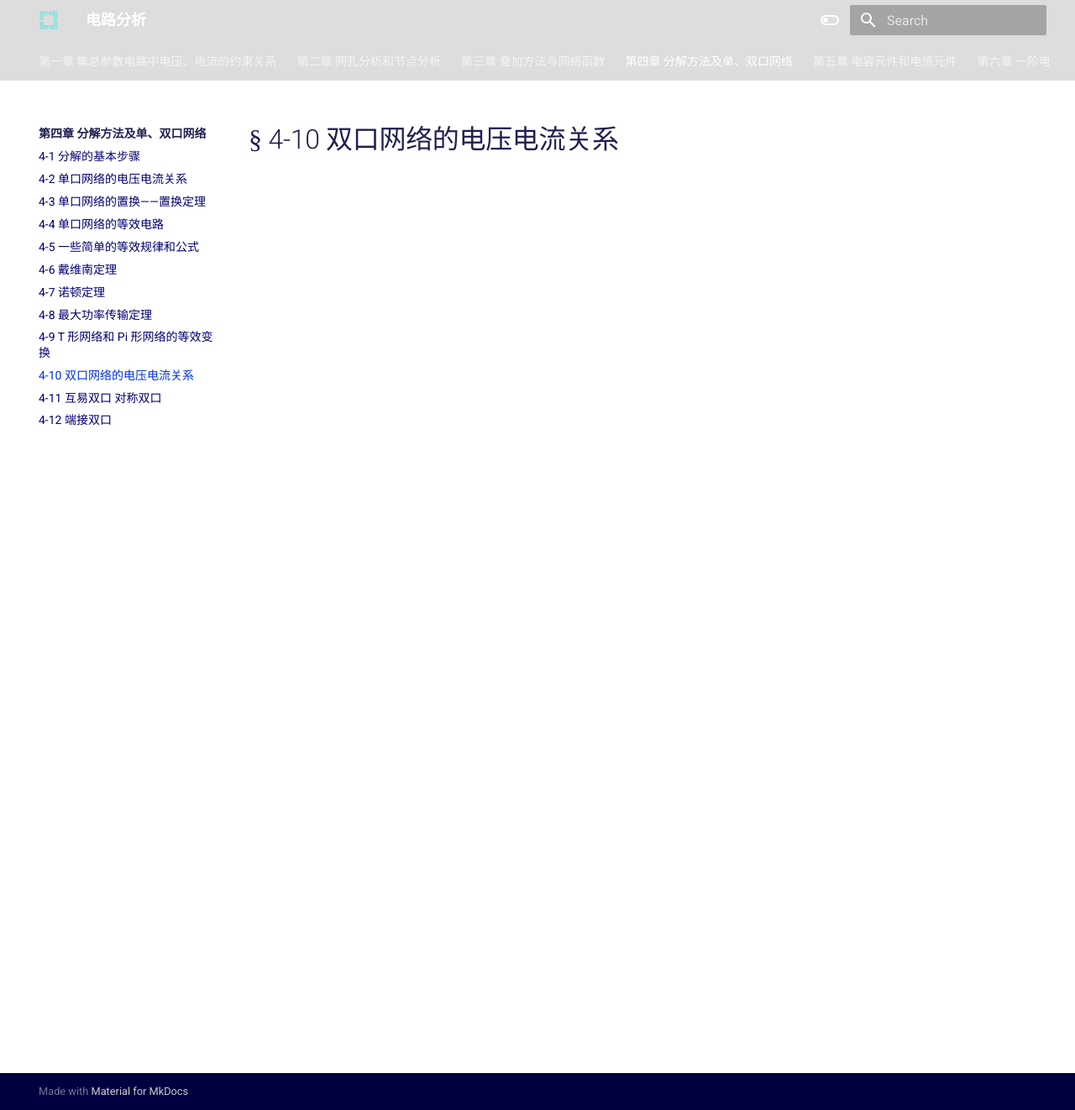
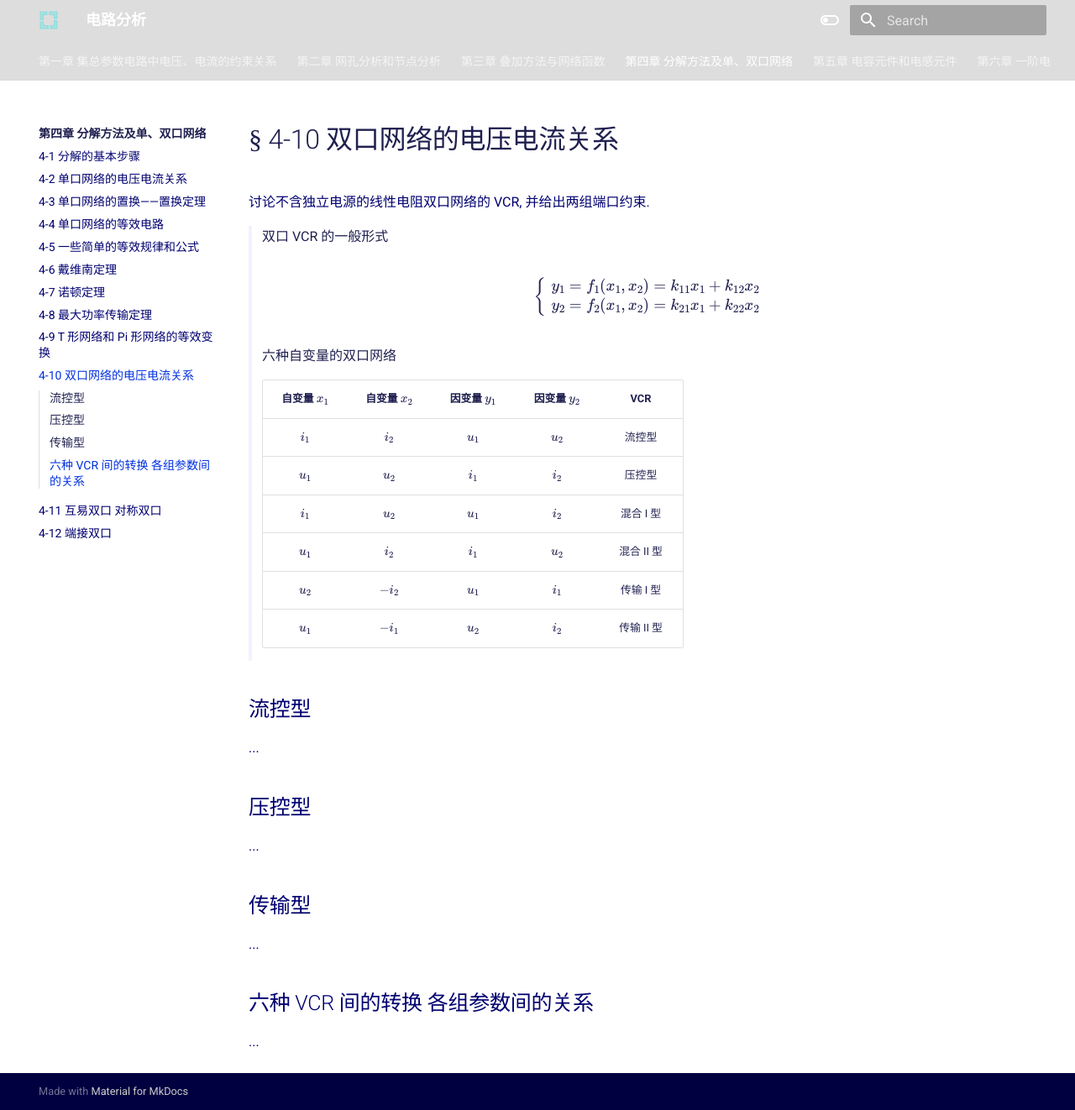
Before and after one commit to FleetingLore/dlfx, an MkDocs documentation site: the page built from docs/4/10.md, in a window 1280 px wide and 1322 px high. Shown: the whole window at 84% size. Built offline with MkDocs 1.6.1 and Material for MkDocs 9.7.7, drawn with Linux system fonts in a browser that asks for light colours.

Commit message:
第四章第六节

```diff
--- a/docs/4/10.md
+++ b/docs/4/10.md
@@ -1 +1,39 @@
 # $\S$ 4-10  双口网络的电压电流关系
+
+讨论不含独立电源的线性电阻双口网络的 VCR, 并给出两组端口约束.
+
+> 双口 VCR 的一般形式
+>
+> $$
+\begin{cases}
+y _1 = f _1 (x _1, x _2) = k _{1 1} x _1 + k _{1 2} x _2 \\
+y _2 = f _2 (x _1, x _2) = k _{2 1} x _1 + k _{2 2} x _2 \\
+\end{cases}
+$$
+
+> 六种自变量的双口网络
+>
+> | 自变量 $x _1$ | 自变量 $x _2$ | 因变量 $y _1$ | 因变量 $y _2$ | VCR       |
+> | :---:        | :---:        | :---:        | :---:        | :---:     |
+> | $i _1$       | $i _2$       | $u _1$       | $u _2$       | 流控型     |
+> | $u _1$       | $u _2$       | $i _1$       | $i _2$       | 压控型     |
+> | $i _1$       | $u _2$       | $u _1$       | $i _2$       | 混合 I 型  |
+> | $u _1$       | $i _2$       | $i _1$       | $u _2$       | 混合 II 型 |
+> | $u _2$       | $- i _2$     | $u _1$       | $i _1$       | 传输 I 型  |
+> | $u _1$       | $- i _1$     | $u _2$       | $i _2$       | 传输 II 型 |
+
+## 流控型
+
+...
+
+## 压控型
+
+...
+
+## 传输型
+
+...
+
+## 六种 VCR 间的转换  各组参数间的关系
+
+...
```
Also changed, not shown: docs/4/11.md (line endings or trailing spaces), docs/4/12.md (line endings or trailing spaces).
